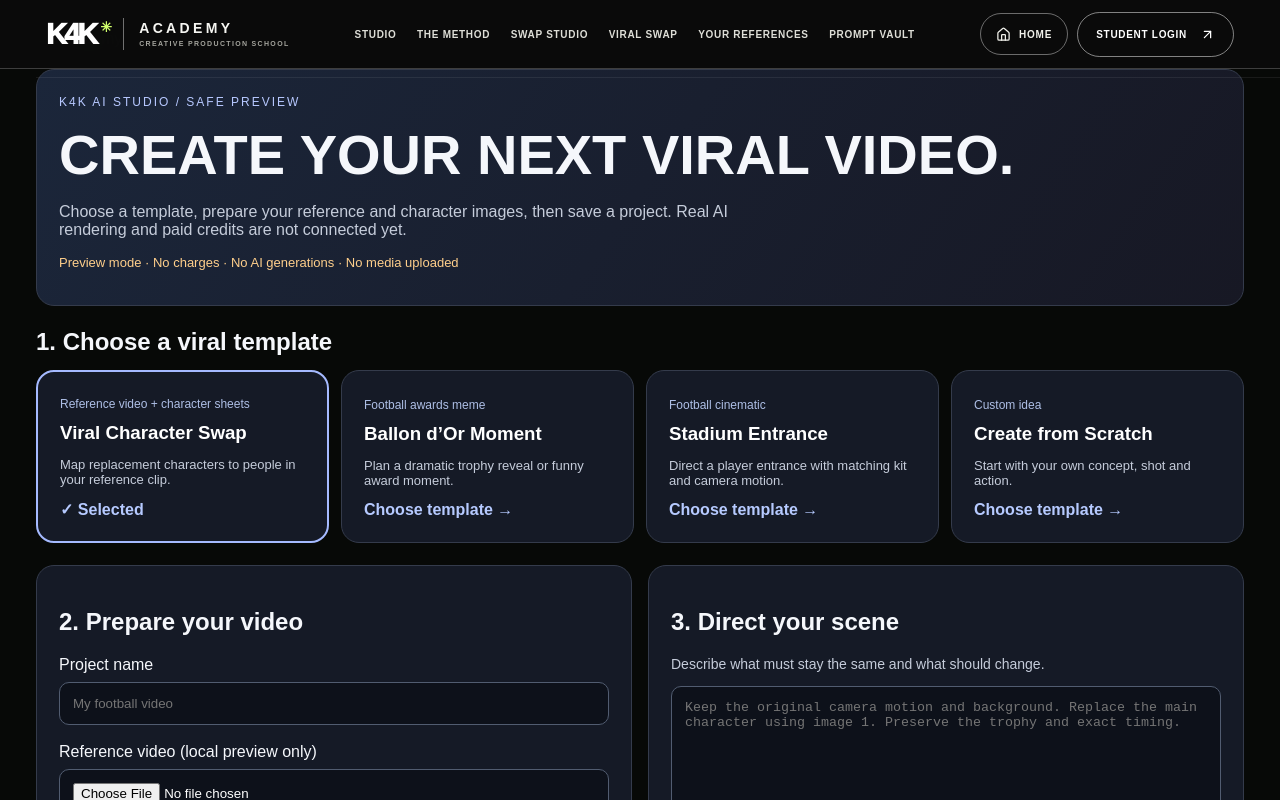
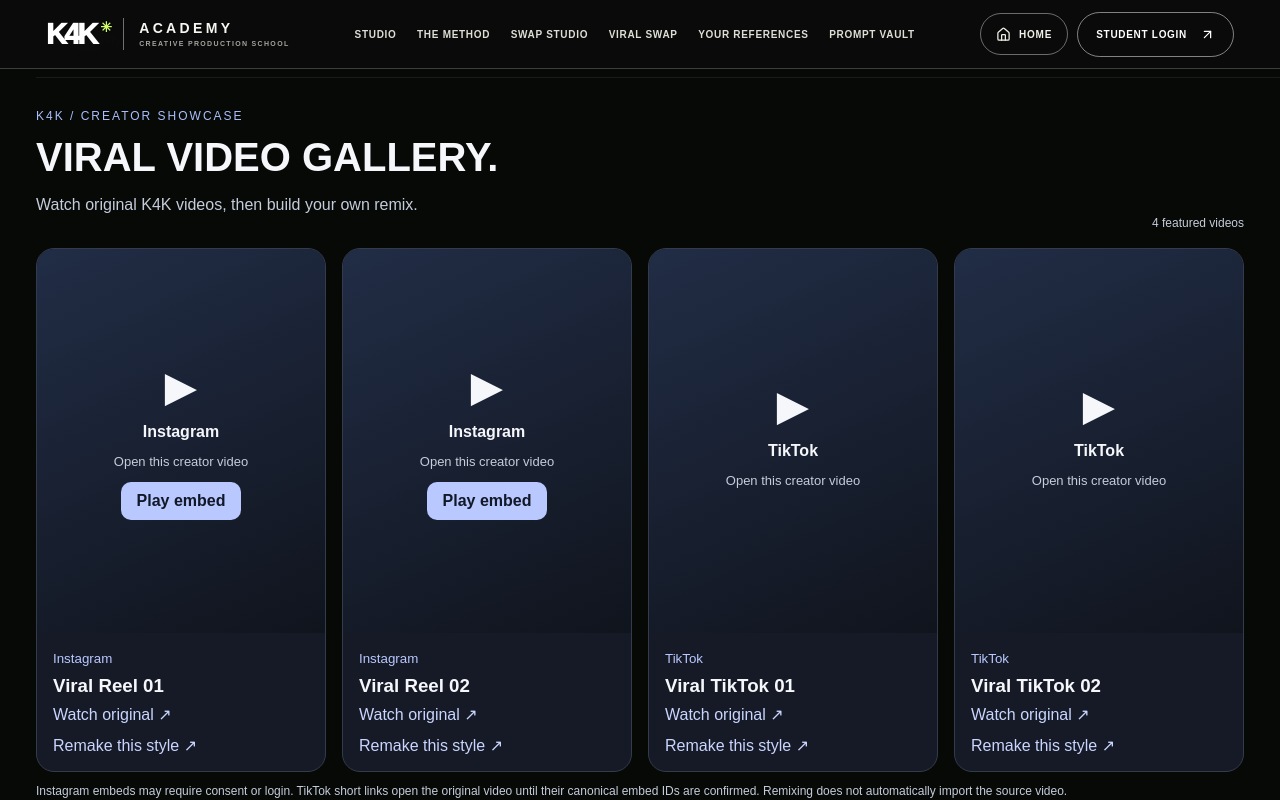
Before and after one commit to kreativestudios4k-lgtm/k4k-academy-v2, a Next.js app: page /academy/generator in a window 1280 px wide. Shown: the top 800 px of the page. Built offline with nearby package versions, Linux system fonts and the light colour scheme; no server answers.

Commit message:
Feature four creator reels in generator preview gallery

```diff
--- /dev/null
+++ b/app/academy/generator/ViralGallery.js
@@ -0,0 +1,22 @@
+'use client';
+import {useState} from 'react';
+const videos=[
+ {id:'ig1',platform:'Instagram',title:'Viral Reel 01',url:'https://www.instagram.com/reel/DeaMw0uISlg/',embed:'https://www.instagram.com/reel/DeaMw0uISlg/embed/'},
+ {id:'ig2',platform:'Instagram',title:'Viral Reel 02',url:'https://www.instagram.com/reel/DeWvN7KI7pN/',embed:'https://www.instagram.com/reel/DeWvN7KI7pN/embed/'},
+ {id:'tt1',platform:'TikTok',title:'Viral TikTok 01',url:'https://vm.tiktok.com/ZN8UYU3Mn/'},
+ {id:'tt2',platform:'TikTok',title:'Viral TikTok 02',url:'https://vm.tiktok.com/ZN8UYUA5L/'}
+];
+export default function ViralGallery(){
+ const [active,setActive]=useState({});
+ return <section aria-labelledby="viral-gallery-heading" style={{margin:'28px 0 42px',color:'#f6f7fb'}}>
+  <div style={{display:'flex',justifyContent:'space-between',alignItems:'end',gap:12,flexWrap:'wrap',marginBottom:18}}><div><p style={{color:'#aabefb',fontSize:12,letterSpacing:2}}>K4K / CREATOR SHOWCASE</p><h2 id="viral-gallery-heading" style={{fontSize:'clamp(26px,4vw,40px)',margin:'8px 0'}}>VIRAL VIDEO GALLERY.</h2><p style={{color:'#c5ccda'}}>Watch original K4K videos, then build your own remix.</p></div><span style={{color:'#c5ccda',fontSize:12}}>4 featured videos</span></div>
+  <div style={{display:'grid',gridTemplateColumns:'repeat(auto-fit,minmax(230px,1fr))',gap:16}}>
+   {videos.map(v=><article key={v.id} style={{background:'#151a26',border:'1px solid #343b4b',borderRadius:18,overflow:'hidden'}}>
+    <div style={{aspectRatio:'9 / 12',background:'linear-gradient(155deg,#212d46,#10141d)',display:'grid',placeItems:'center',position:'relative'}}>
+    {active[v.id]&&v.embed?<iframe title={v.title} src={v.embed} loading="lazy" allow="encrypted-media;picture-in-picture" referrerPolicy="strict-origin-when-cross-origin" style={{width:'100%',height:'100%',border:0}}/>:<div style={{textAlign:'center',padding:20}}><div style={{fontSize:42,marginBottom:12}}>▶</div><strong>{v.platform}</strong><p style={{color:'#c5ccda',fontSize:13}}>Open this creator video</p>{v.embed&&<button onClick={()=>setActive(s=>({...s,[v.id]:true}))} style={{border:0,borderRadius:10,padding:'10px 16px',background:'#b9c8ff',color:'#111827',fontWeight:700,cursor:'pointer'}}>Play embed</button>}</div>}
+    </div>
+    <div style={{padding:16}}><small style={{color:'#b9c8ff'}}>{v.platform}</small><h3 style={{margin:'8px 0'}}>{v.title}</h3><div style={{display:'flex',flexWrap:'wrap',gap:12}}><a href={v.url} target="_blank" rel="noopener noreferrer" style={{color:'#c9d5ff'}}>Watch original ↗</a><a href="/academy/generator" style={{color:'#c9d5ff'}}>Remake this style ↗</a></div></div>
+   </article>)}
+  </div><p style={{fontSize:12,color:'#c5ccda',marginTop:12}}>Instagram embeds may require consent or login. TikTok short links open the original video until their canonical embed IDs are confirmed. Remixing does not automatically import the source video.</p>
+ </section>;
+}
--- a/app/academy/generator/page.js
+++ b/app/academy/generator/page.js
@@ -1,5 +1,6 @@
 import Link from 'next/link';
 import {IdeaHeader} from '../../components/IdeaUI';
 import GeneratorWorkspace from './GeneratorWorkspace';
+import ViralGallery from './ViralGallery';
 export const metadata={title:'K4K AI Generator — Preview',robots:{index:false,follow:false}};
-export default function GeneratorPage(){return <main className="k4k-classroom"><IdeaHeader privateArea/><div className="k4k-course-shell"><nav style={{padding:'24px 0'}}><Link href="/academy">← Academy</Link></nav><GeneratorWorkspace/></div></main>}
+export default function GeneratorPage(){return <main className="k4k-classroom"><IdeaHeader privateArea/><div className="k4k-course-shell"><nav style={{padding:'24px 0'}}><Link href="/academy">← Academy</Link></nav><ViralGallery/><GeneratorWorkspace/></div></main>}
```
